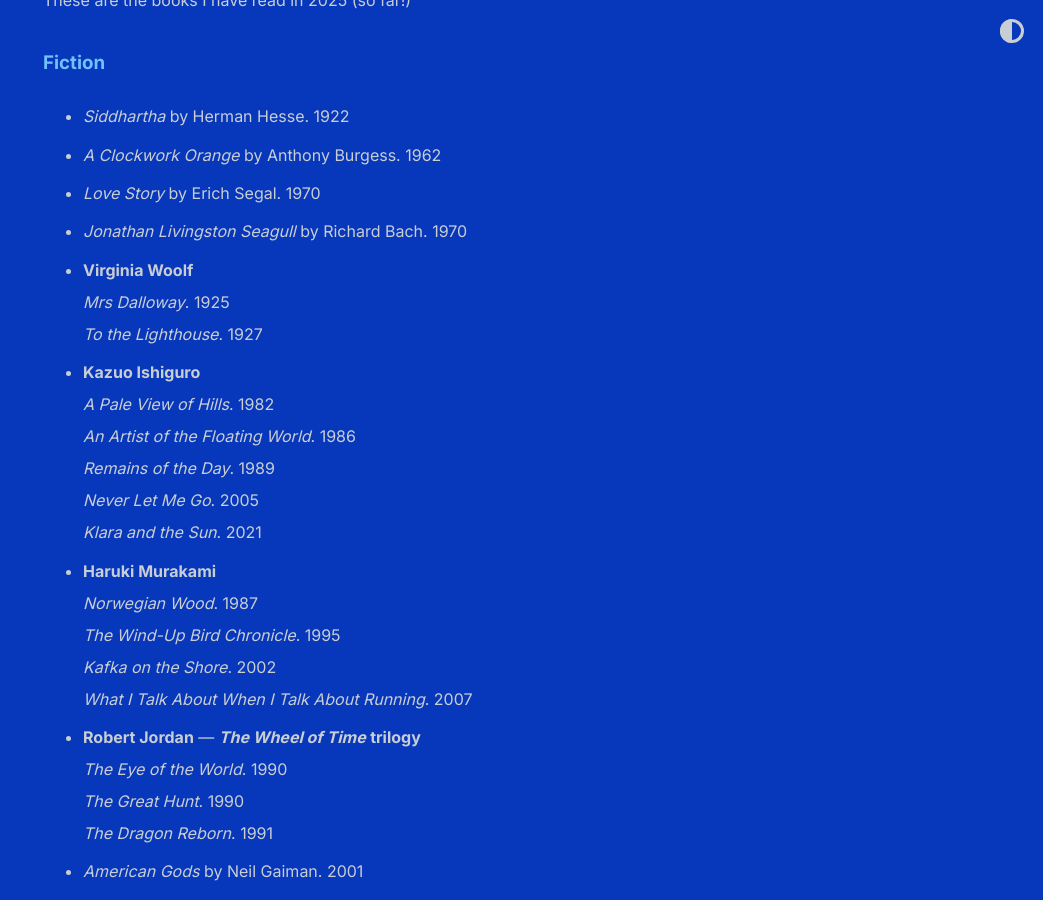
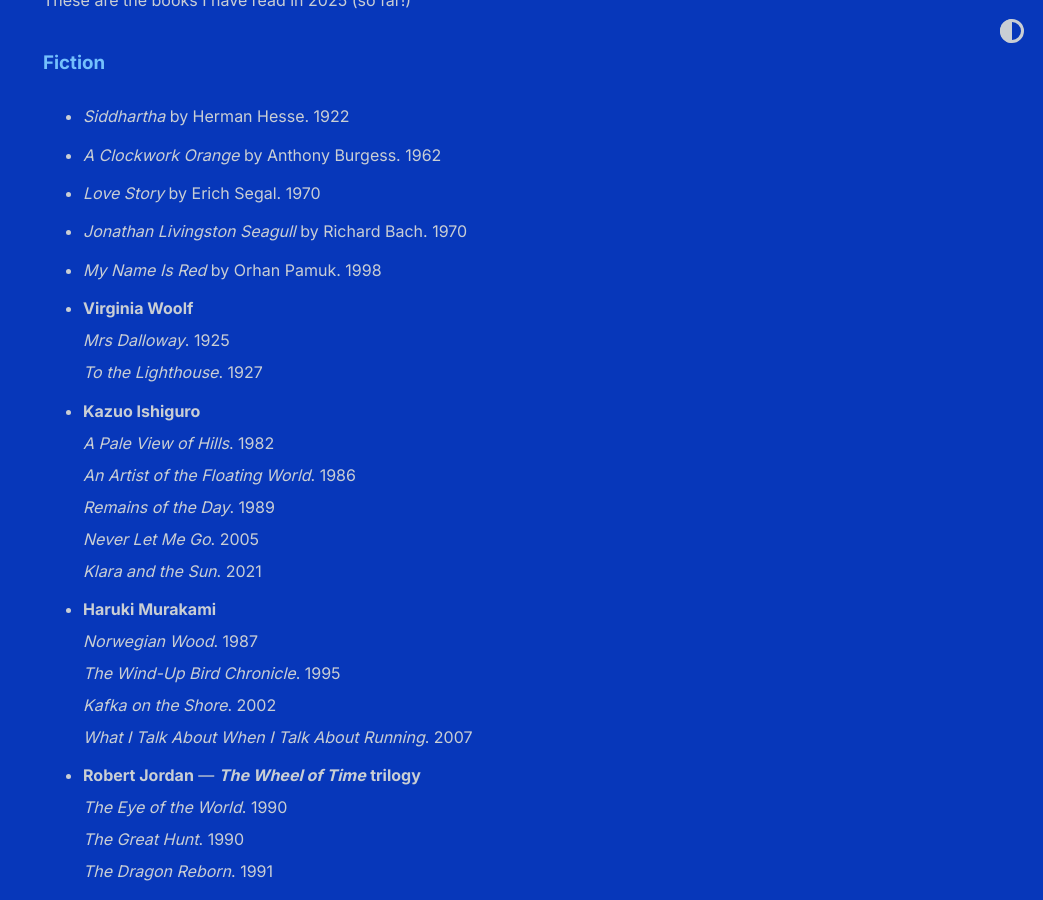
Before and after one commit to shihankanungo/shihankanungo.github.io, a Jekyll site: the page built from books.md, in a window 1280 px wide and 900 px high, scrolled down 820 px. Shown: the whole window, without its empty margins (237-1280 px from the left). Built offline with Jekyll 4.4.1, drawn with Linux system fonts in a browser that asks for light colours.

Commit message:
Update books.md

```diff
--- a/books.md
+++ b/books.md
@@ -15,6 +15,7 @@ These are the books I have read in 2025 (so far!) <br>
 - *A Clockwork Orange* by Anthony Burgess. 1962
 - *Love Story* by Erich Segal. 1970
 - *Jonathan Livingston Seagull* by Richard Bach. 1970
+- *My Name Is Red* by Orhan Pamuk. 1998
 - **Virginia Woolf** <br>
   *Mrs Dalloway*. 1925 <br>
   *To the Lighthouse*. 1927
```
